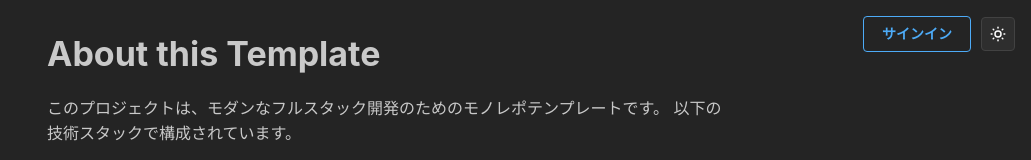
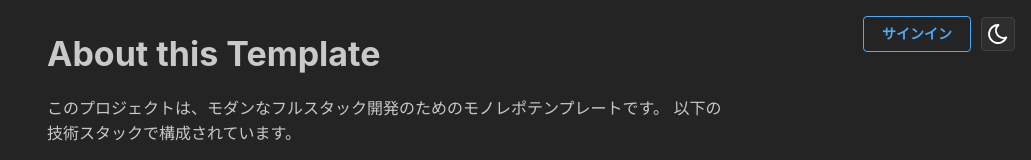
Before and after one commit to itchy-tak/fullstack-template, a Next.js app in the folder apps/frontend/: page /about in a window 1280 px wide. Both pictures are taken after a click on the button "カラースキーム切替". Shown: the top 160 px of the page, without its empty margins (249-1280 px from the left). Built offline with nearby package versions, Linux system fonts and the light colour scheme; no server answers.

Commit message:
ColorScheme管理によるハイドレーションエラーの抑制

```diff
--- a/apps/frontend/src/components/ColorSchemeToggle.tsx
+++ b/apps/frontend/src/components/ColorSchemeToggle.tsx
@@ -4,22 +4,27 @@ import { ActionIcon, useComputedColorScheme, useMantineColorScheme } from '@mant
 import { IconMoon, IconSun } from '@tabler/icons-react';
 import { ReactNode } from 'react';
 
-import { withClientOnly } from '@/utlis/with-client-only';
-
-function ColorSchemeToggleContent(): ReactNode {
-  const { setColorScheme } = useMantineColorScheme();
-  const computedColorScheme = useComputedColorScheme('light');
-
-  const toggle = (): void => {
-    setColorScheme(computedColorScheme === 'dark' ? 'light' : 'dark');
-  };
+export function ColorSchemeToggle(): ReactNode {
+  const { toggleColorScheme } = useMantineColorScheme();
+  const computedColorScheme = useComputedColorScheme('light', { getInitialValueInEffect: true });
 
   return (
-    <ActionIcon onClick={toggle} variant="default" size="lg" aria-label="カラースキーム切替">
-      {computedColorScheme === 'dark' ? <IconSun size={18} /> : <IconMoon size={18} />}
+    <ActionIcon
+      onClick={() => {
+        toggleColorScheme();
+      }}
+      variant="default"
+      size="lg"
+      aria-label="カラースキーム切替"
+    >
+      <IconSun
+        display={computedColorScheme === 'light' ? 'block' : 'none'}
+        suppressHydrationWarning
+      />
+      <IconMoon
+        display={computedColorScheme === 'dark' ? 'block' : 'none'}
+        suppressHydrationWarning
+      />
     </ActionIcon>
   );
 }
-
-// withClientOnly を適用して、クライアント側でのみレンダリングされるようにする
-export const ColorSchemeToggle = withClientOnly(ColorSchemeToggleContent);
--- a/apps/frontend/src/utlis/with-client-only.ts
+++ /dev/null
@@ -1,9 +0,0 @@
-import dynamic from 'next/dynamic';
-import { ComponentType } from 'react';
-
-/**
- * クライアント側だけでレンダリングするコンポーネントでハイドレーション問題を回避
- */
-export function withClientOnly<P extends object>(Component: ComponentType<P>) {
-  return dynamic(() => Promise.resolve(Component), { ssr: false });
-}
```
